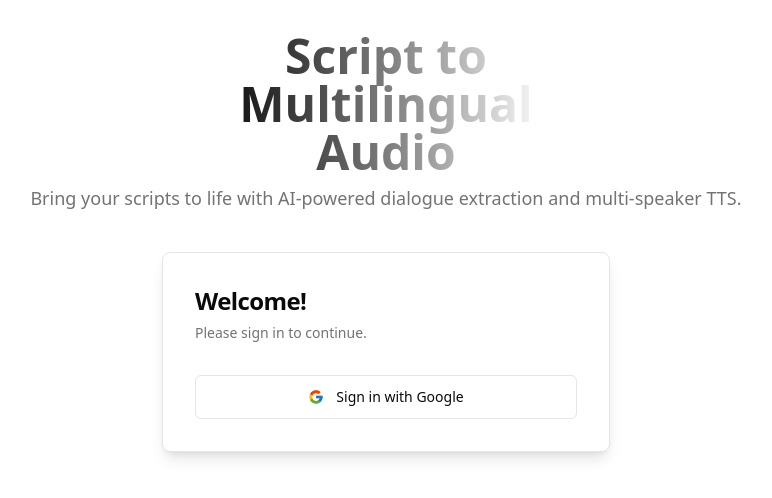
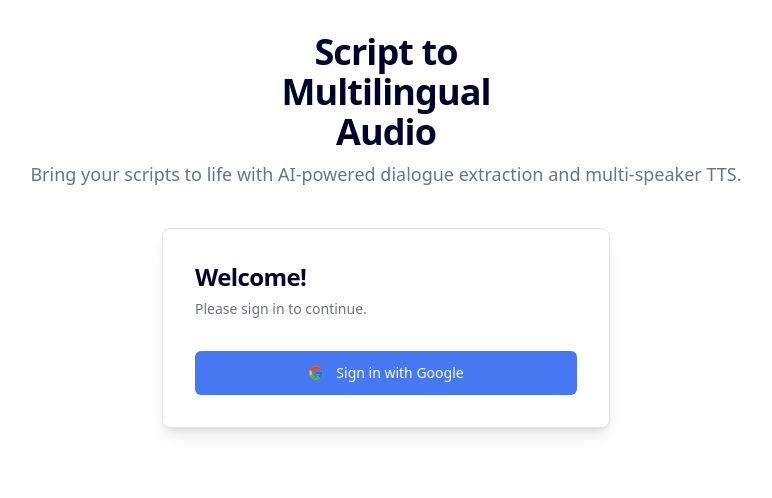
Before and after one commit to nisar-med/script-tts, a React (Vite) app: page / in a window 1280 px wide. Shown: the top 498 px of the page, without its empty margins (254-1026 px from the left). Built offline with nearby package versions, Linux system fonts and the light colour scheme; no server answers.

Commit message:
fix: add new theme and fix button styles

```diff
--- a/components/Auth.tsx
+++ b/components/Auth.tsx
@@ -27,7 +27,6 @@ export const Auth: React.FC<AuthProps> = ({ onSignIn, isLoading }) => {
             <CardContent>
                 <Button
                     onClick={onSignIn}
-                    variant="outline"
                     className="w-full flex items-center justify-center gap-3"
                     size="lg"
                 >
--- a/components/Header.tsx
+++ b/components/Header.tsx
@@ -18,7 +18,7 @@ export const Header: React.FC<HeaderProps> = ({ user, onSignOut }) => {
             <div className="flex justify-between items-center mb-2 min-h-[50px]">
                 <div className="w-1/3"></div> {/* Spacer */}
                 <div className="w-1/3 text-center">
-                    <h1 className="text-4xl sm:text-5xl font-extrabold text-transparent bg-clip-text bg-gradient-to-r from-primary to-accent">
+                    <h1 className="scroll-m-20 text-center text-4xl font-extrabold tracking-tight text-balance">
                         Script to Multilingual Audio
                     </h1>
                 </div>
@@ -31,7 +31,6 @@ export const Header: React.FC<HeaderProps> = ({ user, onSignOut }) => {
                             </div>
                             <Button
                                 onClick={onSignOut}
-                                variant="secondary"
                                 className="flex-shrink-0"
                             >
                                 Sign Out
--- a/index.css
+++ b/index.css
@@ -1,2 +1,2 @@
 @import "tailwindcss";
-@import "./themes/neutral-light.css";
+@import "./themes/blue-vibrant.css";
--- /dev/null
+++ b/themes/blue-vibrant.css
@@ -0,0 +1,131 @@
+@theme {
+  /* Blue Vibrant Theme - Tailwind v4 Compatible */
+
+  /* Base Colors */
+  --color-background: oklch(1 0 0);                  /* Pure white background */
+  --color-foreground: oklch(0.145 0.082 264.542);    /* Very dark blue-gray */
+
+  /* Card */
+  --color-card: oklch(1 0 0);
+  --color-card-foreground: oklch(0.145 0.082 264.542);
+
+  /* Popover */
+  --color-popover: oklch(1 0 0);
+  --color-popover-foreground: oklch(0.145 0.082 264.542);
+
+  /* Primary - Vibrant Blue */
+  --color-primary: oklch(0.605 0.191 264.364);       /* Vibrant blue primary */
+  --color-primary-foreground: oklch(0.985 0.005 264);
+
+  /* Secondary */
+  --color-secondary: oklch(0.97 0.005 264);          /* Very light blue-gray */
+  --color-secondary-foreground: oklch(0.205 0.05 264);
+
+  /* Muted */
+  --color-muted: oklch(0.97 0.005 264);
+  --color-muted-foreground: oklch(0.556 0.025 264);  /* Mid blue-gray */
+
+  /* Accent */
+  --color-accent: oklch(0.97 0.005 264);
+  --color-accent-foreground: oklch(0.205 0.05 264);
+
+  /* Destructive */
+  --color-destructive: oklch(0.675 0.208 27.325);    /* Red */
+  --color-destructive-foreground: oklch(0.985 0.005 264);
+
+  /* Warning */
+  --color-warning: oklch(0.75 0.15 80);              /* Yellow */
+  --color-warning-foreground: oklch(0.2 0.04 80);
+
+  /* Border & Input */
+  --color-border: oklch(0.922 0.008 264);            /* Light blue-gray border */
+  --color-input: oklch(0.922 0.008 264);
+
+  /* Ring */
+  --color-ring: oklch(0.605 0.191 264.364);          /* Blue ring matching primary */
+
+  /* Chart colors */
+  --color-chart-1: oklch(0.646 0.222 41.116);        /* Orange */
+  --color-chart-2: oklch(0.558 0.142 184.704);       /* Teal */
+  --color-chart-3: oklch(0.398 0.07 227.392);        /* Dark blue */
+  --color-chart-4: oklch(0.828 0.189 84.429);        /* Yellow */
+  --color-chart-5: oklch(0.769 0.188 70.08);         /* Orange-yellow */
+
+  /* Sidebar */
+  --color-sidebar: oklch(0.985 0 0);
+  --color-sidebar-foreground: oklch(0.145 0.082 264.542);
+  --color-sidebar-primary: oklch(0.605 0.191 264.364);
+  --color-sidebar-primary-foreground: oklch(0.985 0.005 264);
+  --color-sidebar-accent: oklch(0.97 0.005 264);
+  --color-sidebar-accent-foreground: oklch(0.205 0.05 264);
+  --color-sidebar-border: oklch(0.922 0.008 264);
+  --color-sidebar-ring: oklch(0.605 0.191 264.364);
+
+  /* Radius */
+  --radius: 0.5rem;
+  --radius-lg: 0.5rem;
+  --radius-md: calc(0.5rem - 2px);
+  --radius-sm: calc(0.5rem - 4px);
+}
+
+.dark {
+  /* Base Colors */
+  --color-background: oklch(0.145 0.082 264.542);    /* Very dark blue-gray */
+  --color-foreground: oklch(0.985 0.005 264);        /* Light text */
+
+  /* Card */
+  --color-card: oklch(0.145 0.082 264.542);
+  --color-card-foreground: oklch(0.985 0.005 264);
+
+  /* Popover */
+  --color-popover: oklch(0.145 0.082 264.542);
+  --color-popover-foreground: oklch(0.985 0.005 264);
+
+  /* Primary - Lighter vibrant blue for dark mode */
+  --color-primary: oklch(0.66 0.201 264.052);        /* Lighter vibrant blue */
+  --color-primary-foreground: oklch(0.205 0.05 264);
+
+  /* Secondary */
+  --color-secondary: oklch(0.245 0.055 264);
+  --color-secondary-foreground: oklch(0.985 0.005 264);
+
+  /* Muted */
+  --color-muted: oklch(0.245 0.055 264);
+  --color-muted-foreground: oklch(0.7 0.02 264);
+
+  /* Accent */
+  --color-accent: oklch(0.245 0.055 264);
+  --color-accent-foreground: oklch(0.985 0.005 264);
+
+  /* Destructive */
+  --color-destructive: oklch(0.45 0.15 27.325);      /* Darker red for dark mode */
+  --color-destructive-foreground: oklch(0.985 0.005 264);
+
+  /* Warning */
+  --color-warning: oklch(0.7 0.15 80);
+  --color-warning-foreground: oklch(0.985 0.005 264);
+
+  /* Border & Input */
+  --color-border: oklch(0.245 0.055 264);
+  --color-input: oklch(0.245 0.055 264);
+
+  /* Ring */
+  --color-ring: oklch(0.585 0.185 264.052);
+
+  /* Chart colors */
+  --color-chart-1: oklch(0.618 0.166 264.052);       /* Blue */
+  --color-chart-2: oklch(0.558 0.142 184.704);       /* Teal */
+  --color-chart-3: oklch(0.628 0.184 84.429);        /* Yellow */
+  --color-chart-4: oklch(0.7 0.15 300);              /* Purple */
+  --color-chart-5: oklch(0.675 0.18 360);            /* Pink-red */
+
+  /* Sidebar */
+  --color-sidebar: oklch(0.145 0.082 264.542);
+  --color-sidebar-foreground: oklch(0.985 0.005 264);
+  --color-sidebar-primary: oklch(0.66 0.201 264.052);
+  --color-sidebar-primary-foreground: oklch(0.205 0.05 264);
+  --color-sidebar-accent: oklch(0.245 0.055 264);
+  --color-sidebar-accent-foreground: oklch(0.985 0.005 264);
+  --color-sidebar-border: oklch(0.245 0.055 264);
+  --color-sidebar-ring: oklch(0.585 0.185 264.052);
+}
```
Also changed, not shown: package.json (+5 -5 lines), 1 other file (tests, documents, lock files or other folders).
